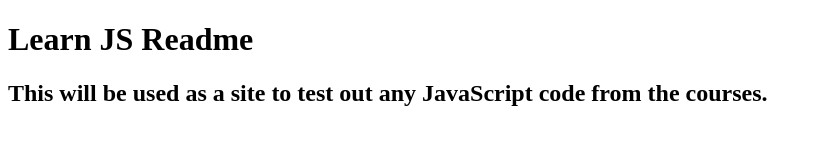
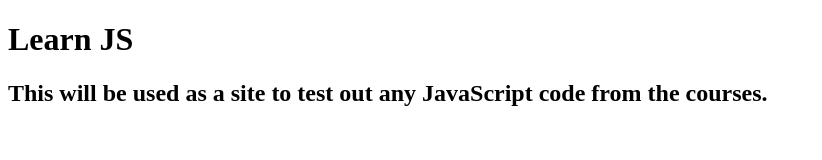
Before and after one commit to majortilt/javascript-learning, a plain HTML site: page index.html in a window 1280 px wide. Shown: the whole page, without its empty margins (0-822 px from the left). Drawn offline with Linux system fonts and the light colour scheme.

Commit message:
Index Update v2

```diff
--- a/index.html
+++ b/index.html
@@ -2,10 +2,10 @@
 <html lang="en">
 <head>
     <meta charset="UTF-8">
-    <title> Readme</title>
+    <title> JavaScript Learning</title>
 </head>
 <body>
-    <h1> Learn JS Readme</h1>
+    <h1> Learn JS </h1>
     <h2> This will be used as a site to test out any JavaScript code from the courses.</h2>
 </body>
 </html>
```
